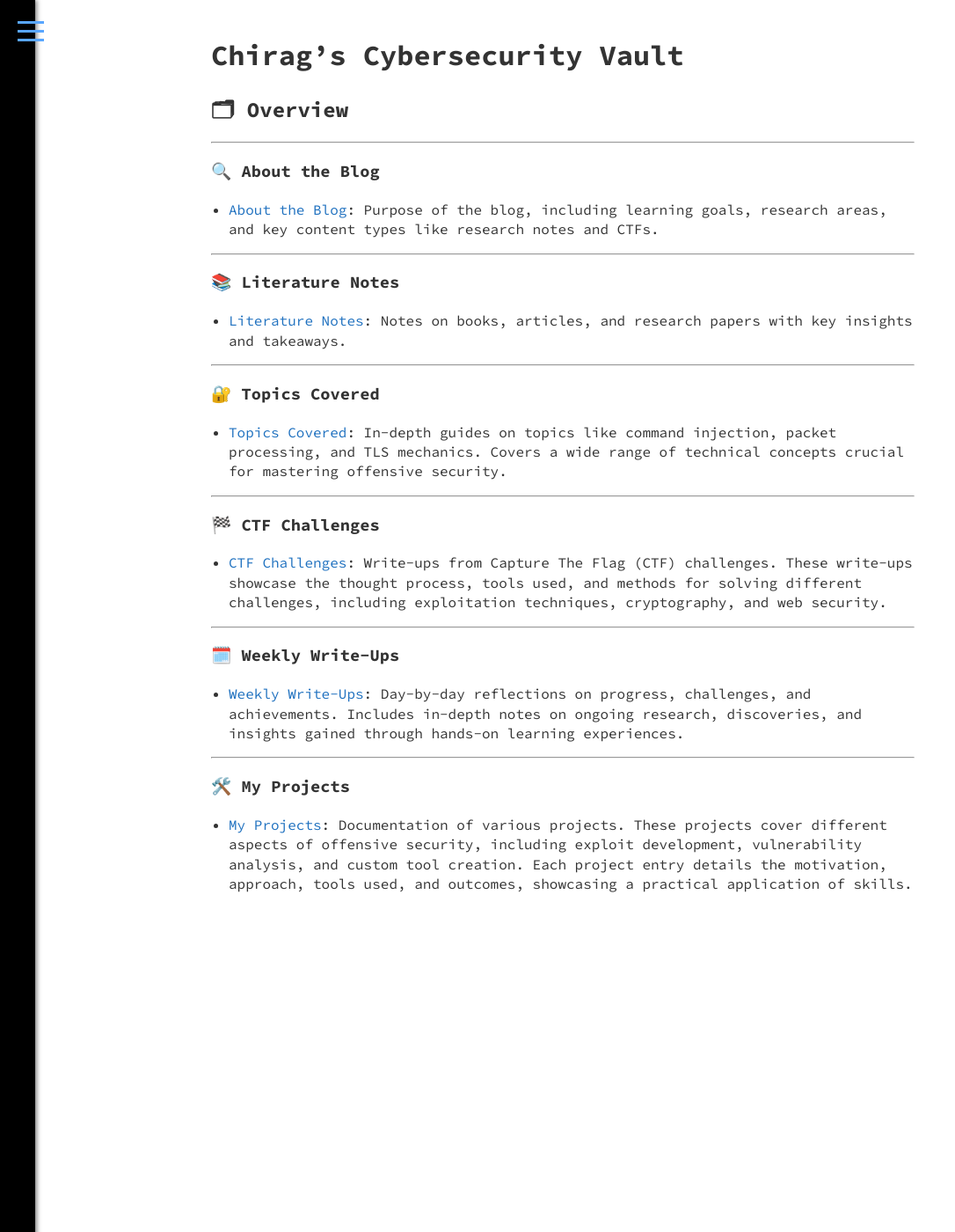
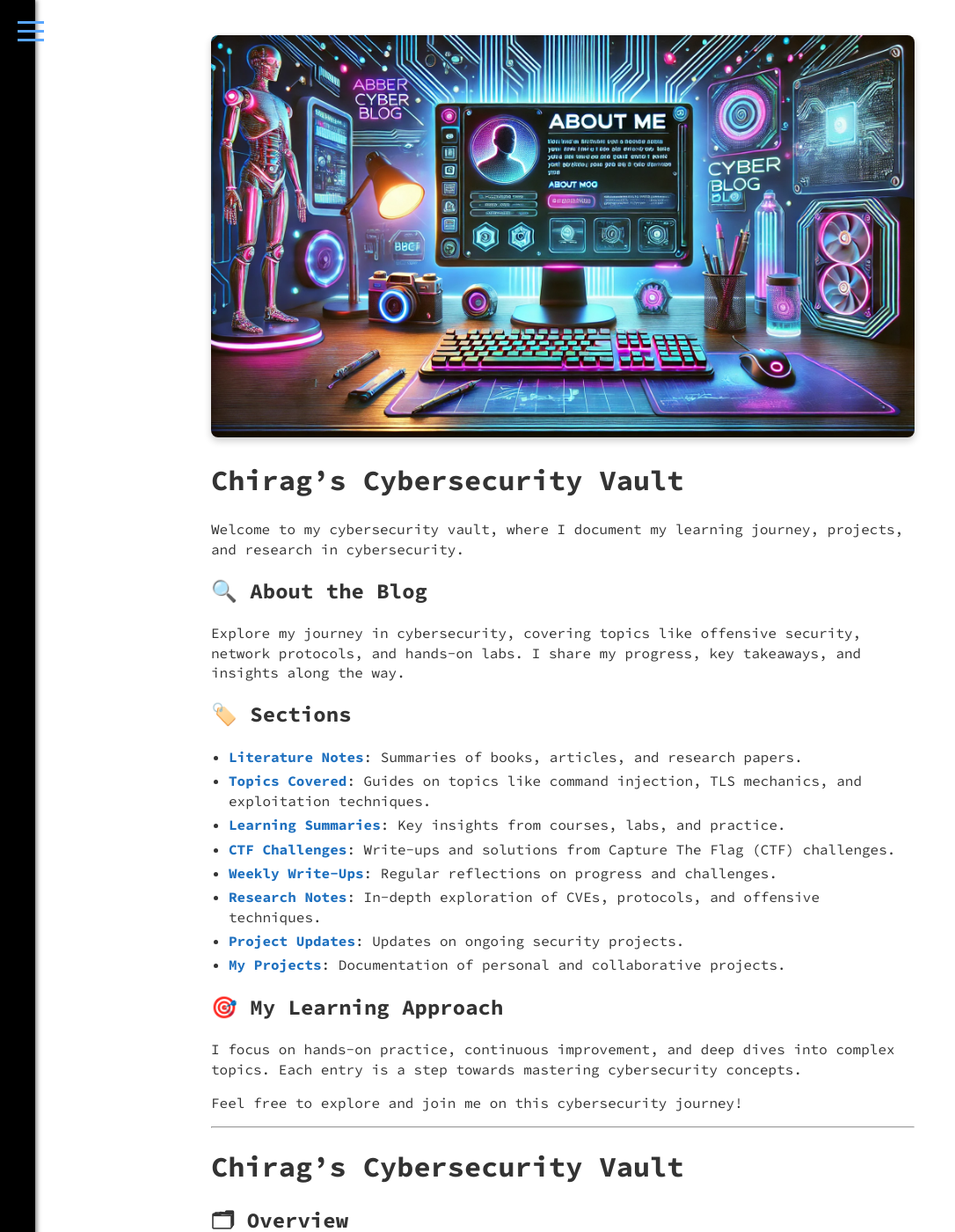
Before and after one commit to chirag0728/chirag0728.github.io., a Jekyll site: the page built from index.md, in a window 1280 px wide and 1400 px high. Shown: the whole window at 88% size, without its empty margins (0-1086 px from the left). Built offline with Jekyll 4.4.1, drawn with Linux system fonts in a browser that asks for light colours.

Commit message:
Update index.md

```diff
--- a/index.md
+++ b/index.md
@@ -1,6 +1,32 @@
 ---
 layout: default
-title: Chirag's Cybersecurity Vault
+title: "Chirag's Cybersecurity Vault"
+image: "/assets/images/aboutme.jpg"
+---
+
+# Chirag's Cybersecurity Vault
+
+Welcome to my cybersecurity vault, where I document my learning journey, projects, and research in cybersecurity.
+
+## 🔍 About the Blog
+Explore my journey in cybersecurity, covering topics like offensive security, network protocols, and hands-on labs. I share my progress, key takeaways, and insights along the way.
+
+## 🏷️ Sections
+
+- **[Literature Notes](./Literature%20Notes.md)**: Summaries of books, articles, and research papers.
+- **[Topics Covered](./Topics%20Covered.md)**: Guides on topics like command injection, TLS mechanics, and exploitation techniques.
+- **[Learning Summaries](./Learning%20Summaries.md)**: Key insights from courses, labs, and practice.
+- **[CTF Challenges](./CTF%20Challenges.md)**: Write-ups and solutions from Capture The Flag (CTF) challenges.
+- **[Weekly Write-Ups](./Weekly%20Write-Ups.md)**: Regular reflections on progress and challenges.
+- **[Research Notes](./Research%20Notes.md)**: In-depth exploration of CVEs, protocols, and offensive techniques.
+- **[Project Updates](./Project%20Updates.md)**: Updates on ongoing security projects.
+- **[My Projects](./My%20Projects.md)**: Documentation of personal and collaborative projects.
+
+## 🎯 My Learning Approach
+I focus on hands-on practice, continuous improvement, and deep dives into complex topics. Each entry is a step towards mastering cybersecurity concepts.
+
+Feel free to explore and join me on this cybersecurity journey!
+
 ---
 
 # Chirag's Cybersecurity Vault
```
